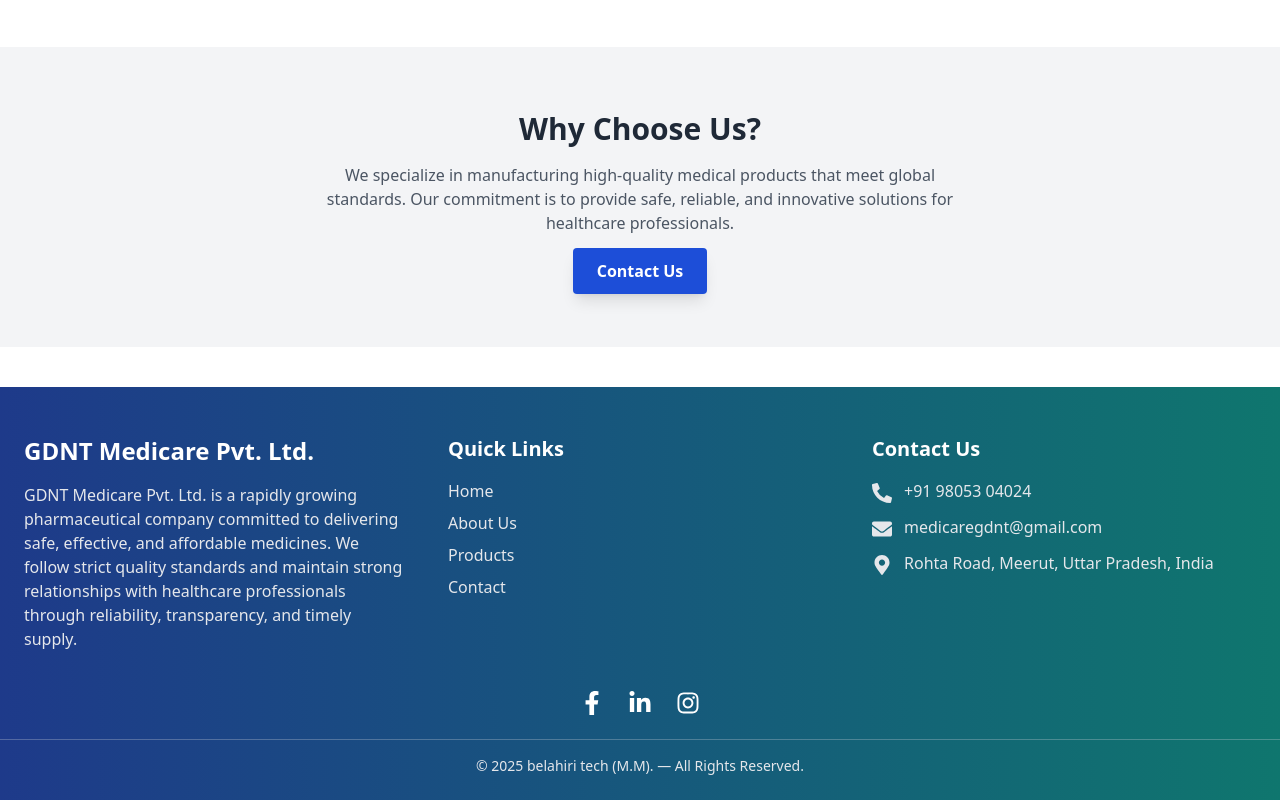
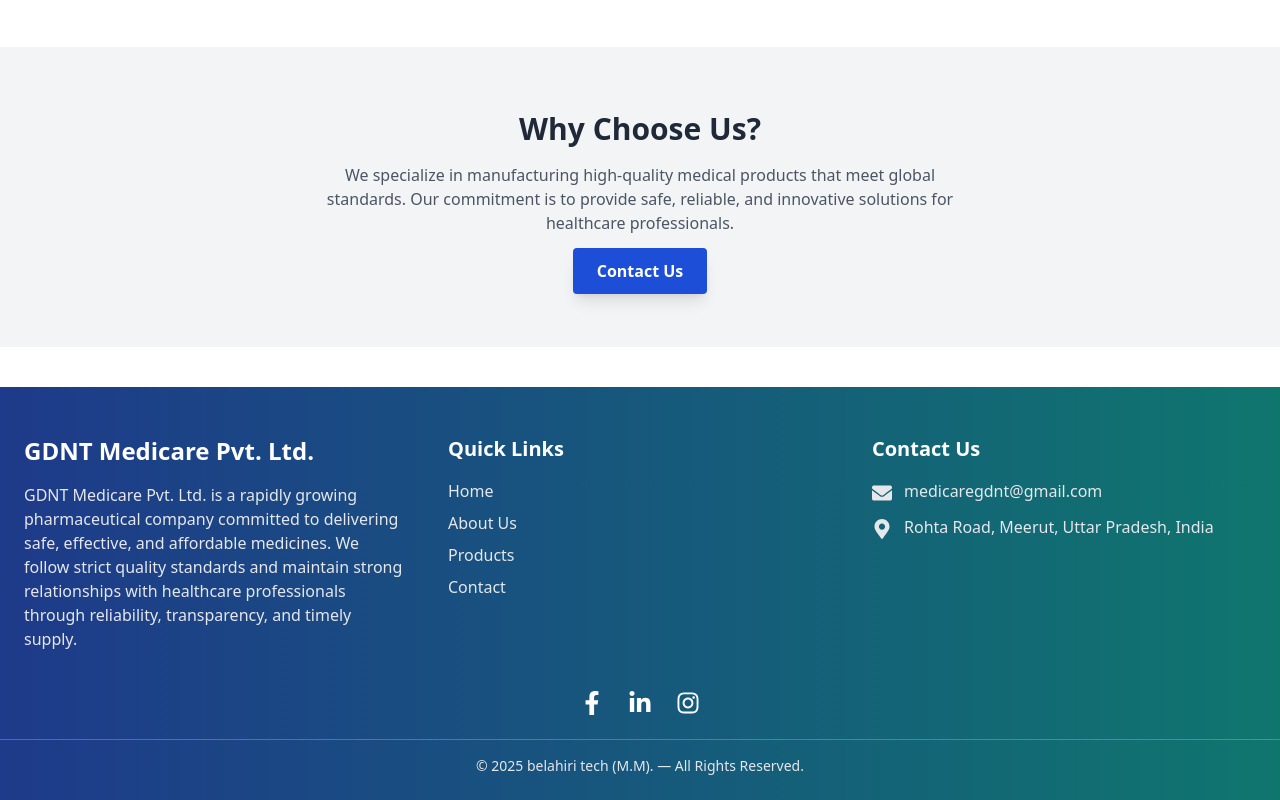
Before and after one commit to MukulMotla/GDNT-website, a React (Create React App) app: page / in a window 1280 px wide. Shown: the part 1547-2347 px from the top of the page. Built offline with nearby package versions, Linux system fonts and the light colour scheme.

Commit message:
Initial commit

```diff
--- a/src/components/Footer.jsx
+++ b/src/components/Footer.jsx
@@ -49,10 +49,10 @@
         <div>
           <h3 className="text-xl font-semibold mb-4">Contact Us</h3>
           <ul className="space-y-3 text-gray-200">
-            <li className="flex items-start gap-3">
+            {/* <li className="flex items-start gap-3">
               <FaPhoneAlt className="text-xl mt-1" />
-              <span>+91 98053 04024</span>
-            </li>
+              <span></span>
+            </li> */}
             <li className="flex items-start gap-3">
               <FaEnvelope className="text-xl mt-1" />
               <span>medicaregdnt@gmail.com</span>
```
